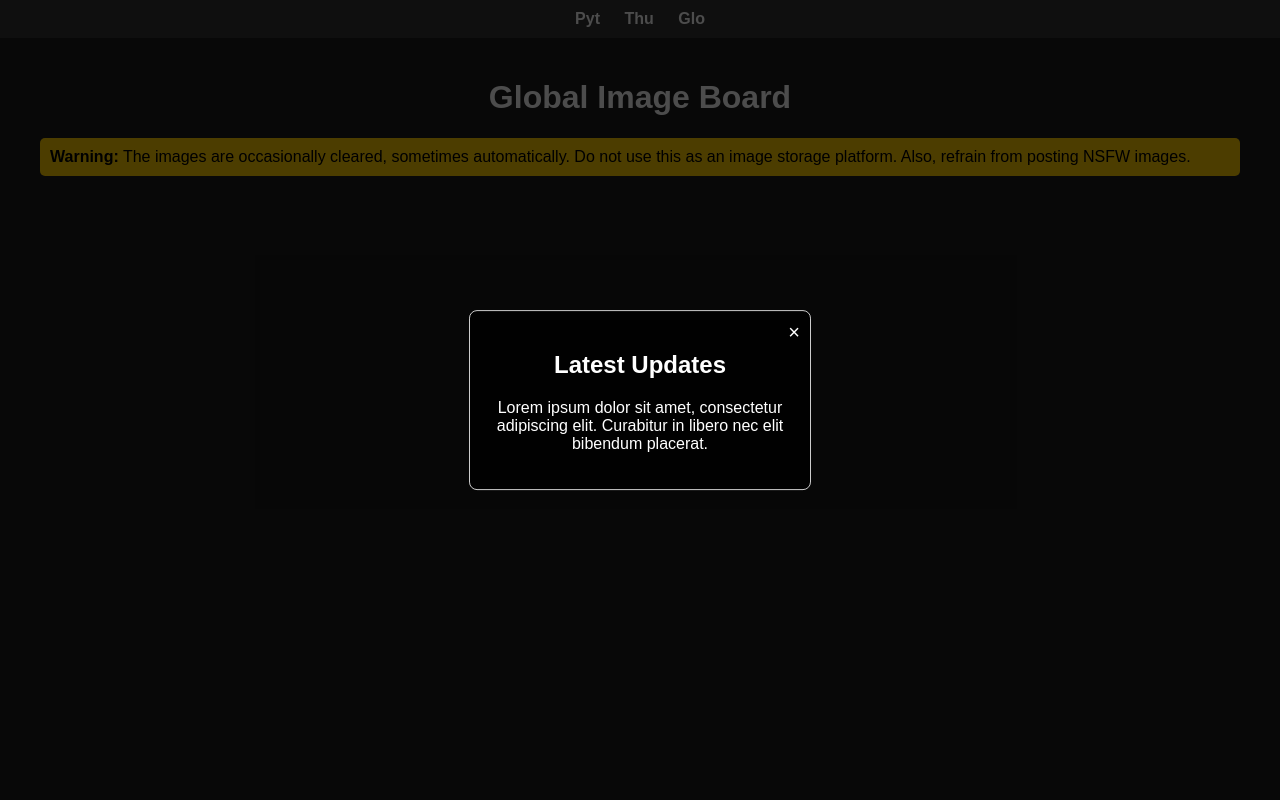
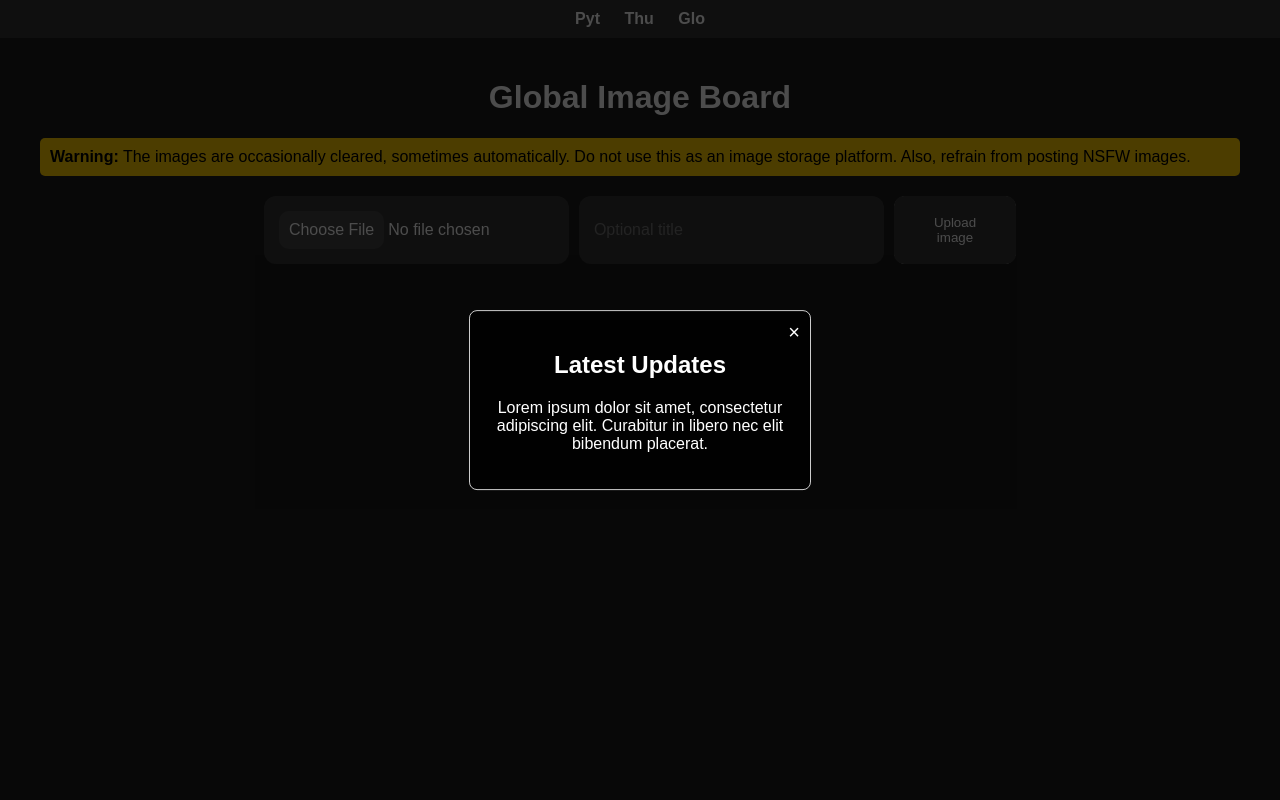
Before and after one commit to KorryKatti/Python-Image-Board, a Flask app: page /global in a window 1280 px wide. Run offline with Flask 3, Linux system fonts and the light colour scheme.

Commit message:
Global page frontend and backend

```diff
--- a/main.py
+++ b/main.py
@@ -17,6 +17,7 @@ UPLOAD_URL = 'https://api.imgbb.com/1/upload'
 
 # File to store uploaded image URLs
 IMAGE_FILE = 'uploaded_images.json'
+GLOBAL_IMAGE_FILE = 'global_images.json'
 
 
 def upload_image_to_imgbb(image):
@@ -47,6 +48,20 @@ def load_uploaded_images():
         print(f"Error loading uploaded images: {e}")
         return []
 
+def save_global_uploaded_images(images):
+    with open(GLOBAL_IMAGE_FILE, 'w') as file:
+        json.dump(images, file)
+
+def load_global_uploaded_images():
+    try:
+        with open(GLOBAL_IMAGE_FILE, 'r') as file:
+            return json.load(file)
+    except FileNotFoundError:
+        return []
+    except Exception as e:
+        print(f"Error loading uploaded images: {e}")
+        return []
+
 
 def delete_image(image_index):
     try:
@@ -62,7 +77,52 @@ def delete_image(image_index):
 
 @app.route('/global')
 def global_page():
-    return render_template('global.html')
+    uploaded_images = load_global_uploaded_images()
+    return render_template('global.html',images=uploaded_images)
+
+@app.route('/upload_global', methods=['POST'])
+def upload_global():
+    try:
+        if 'image' in request.files:
+            image = request.files['image']
+            title = f"{request.form.get('title')} - Uploaded at {int(time.time())}"
+            image_url = upload_image_to_imgbb(image)
+            if image_url:
+                uploaded_images = load_global_uploaded_images()
+                uploaded_images.insert(0, {'url': image_url, 'title': title, 'comments': []})
+                save_global_uploaded_images(uploaded_images)
+                flash('Image uploaded successfully!', 'success')
+            else:
+                flash('Failed to upload image. Please try again later.', 'error')
+    except Exception as e:
+        print(f"Error uploading image: {e}")
+        flash('An unexpected error occurred. Please try again later.', 'error')
+    return redirect(url_for('index'))
+
+@app.route('/add_global_comment/<int:image_index>', methods=['POST'])
+def add_global_comment(image_index):
+    try:
+        comment = request.form.get('comment')
+        if comment:
+            uploaded_images = load_global_uploaded_images()
+            if image_index < len(uploaded_images):
+                image = uploaded_images[image_index]
+                if 'comments' not in image:
+                    image['comments'] = []
+                if len(image['comments']) < 3:
+                    image['comments'].append(comment)
+                else:
+                    image['comments'][:-1] = image['comments'][1:]
+                    image['comments'][-1] = comment
+                save_global_uploaded_images(uploaded_images)
+            else:
+                flash('Invalid image index.', 'error')
+        else:
+            flash('Comment cannot be empty.', 'error')
+    except Exception as e:
+        print(f"Error adding comment: {e}")
+        flash('An unexpected error occurred. Please try again later.', 'error')
+    return redirect(url_for('index'))
 
 @app.route('/')
 def index():
--- /dev/null
+++ b/tempCodeRunnerFile.py
@@ -0,0 +1 @@
+upload_global
--- a/templates/global.html
+++ b/templates/global.html
@@ -1,55 +1,66 @@
 <!DOCTYPE html>
 <html lang="en">
+
 <head>
     <meta charset="UTF-8">
     <meta name="viewport" content="width=device-width, initial-scale=1.0">
     <title>Global Image Board</title>
     <style>
         body {
+
             font-family: Arial, sans-serif;
             background-color: #1a1a1a;
             color: white;
             margin: 0;
             padding: 0;
         }
+
         .container {
             max-width: 1200px;
             margin: 0 auto;
             padding: 20px;
         }
+
         h1 {
             text-align: center;
             color: white;
         }
+
         .image-grid {
             display: grid;
             grid-template-columns: repeat(auto-fill, minmax(250px, 1fr));
             gap: 20px;
         }
+
         .image-item {
             background-color: #333;
             border-radius: 5px;
             overflow: hidden;
-            box-shadow: 0 2px 5px rgba(0,0,0,0.3);
+            box-shadow: 0 2px 5px rgba(0, 0, 0, 0.3);
         }
+
         .image-item img {
             width: 100%;
             height: 200px;
             object-fit: cover;
         }
+
         .image-info {
             padding: 10px;
         }
+
         .image-info h3 {
             margin: 0;
             font-size: 16px;
             color: white;
         }
+
         .image-info p {
             margin: 5px 0 0;
             font-size: 14px;
             color: #ccc;
         }
+
         .warning {
             background-color: #ffcc00;
             color: black;
@@ -57,6 +68,7 @@
             margin-bottom: 20px;
             border-radius: 5px;
         }
+
         /* Popup styles */
         .popup {
             position: fixed;
@@ -73,6 +85,7 @@
             max-width: 300px;
             text-align: center;
         }
+
         .popup .close-btn {
             background: none;
             border: none;
@@ -83,6 +96,7 @@
             right: 10px;
             cursor: pointer;
         }
+
         .overlay {
             position: fixed;
             top: 0;
@@ -93,8 +107,170 @@
             z-index: 999;
             display: none;
         }
+
+        .upload-section {
+            display: flex;
+            align-items: center;
+            /* background-color: #1a1a1a; */
+            justify-content: center;
+            overflow: hidden;
+            /*  */
+        }
+
+        .upload-section form {
+            display: flex;
+            flex-direction: row;
+            /* Inputs and button will align vertically */
+            gap: 10px;
+            /* Space between inputs and button */
+        }
+
+        input[type="file"],
+        input[type="text"] {
+            padding: 15px;
+            border: none;
+            outline: none;
+            background-color: #333;
+            /* Same background as the button */
+            color: #fff;
+            border-radius: 12px;
+            width: 100%;
+            /* Adjust as needed */
+            box-sizing: border-box;
+            font-size: 16px;
+            transition: background-color 0.3s ease, color 0.3s ease;
+        }
+
+        input[type="file"]::file-selector-button {
+            padding: 10px;
+            border: none;
+            background-color: #444;
+            color: #fff;
+            border-radius: 10px;
+            cursor: pointer;
+        }
+
+        input[type="file"]:hover::file-selector-button,
+        input[type="text"]:hover {
+            background-color: #444;
+        }
+
+        input[type="text"]:focus {
+            background-color: #555;
+        }
+
+        .btn {
+            padding: 15px 40px;
+            border: none;
+            outline: none;
+            color: #fff;
+            cursor: pointer;
+            position: relative;
+            z-index: 1;
+            border-radius: 12px;
+            transition: color 0.3s ease, transform 0.2s ease;
+        }
+
+        .btn::before {
+            content: "";
+            background: linear-gradient(45deg,
+                    #FF0000, #FF7300, #FFFb00, #48FF00,
+                    #00FFd5, #002bFF, #FF00c8, #FF0000);
+            position: absolute;
+            top: -2px;
+            left: -2px;
+            background-size: 600%;
+            z-index: -1;
+            width: calc(100%+4px);
+            height: calc(100%+4px);
+            filter: blur(8px);
+            animation: glowing 20s linear infinite;
+            transition: opacity .3s ease-in-out;
+            border-radius: 10px;
+            opacity: 1;
+        }
+
+        @keyframes glowing {
+            0% {
+                background-position: 0 0;
+            }
+
+            50% {
+                background-position: 400% 0;
+            }
+
+            100% {
+                background-position: 0 0;
+            }
+        }
+
+        .btn::after {
+            content: "";
+            z-index: -1;
+            position: absolute;
+            width: 100%;
+            height: 100%;
+            background-color: #333;
+            left: 0;
+            top: 0;
+            border-radius: 10px;
+        }
+
+        .btn:hover::before {
+            opacity: 1;
+        }
+
+        .btn:active::after {
+            background: transparent;
+        }
+
+        .btn:active {
+            color: #000;
+            font-weight: bold;
+            transform: scale(0.95);
+        }
+        #global-comment-btn{
+            margin-top: 15px;
+        }
+        .image-container {
+            margin-bottom: 20px;
+            overflow: hidden; /* Prevent images from overlapping */
+        }
+        .image-container img {
+            max-width: 100%;
+            height: auto;
+            display: block;
+            margin: 0 auto;
+            border: 2px solid white; /* Add border to images */
+        }
+        .image-details {
+            position: relative; /* Position details relative to image */
+            background-color: rgba(255, 0, 0, 0.5); /* Semi-transparent red background */
+            color: white;
+            font-size: 12px;
+            font-weight: bold;
+            text-align: center;
+            padding: 5px 0; /* Add padding to top and bottom */
+            width: 100%; /* Full width */
+            top: 0; /* Position at top */
+        }
+        .stats {
+            flex: 1;
+            padding-left: 20px;
+        }
+        .comment-section {
+            margin-top: 20px;
+        }
+        .comment-section ul {
+            list-style-type: none;
+            padding: 0;
+        }
+        .comment-section ul li {
+            margin-bottom: 5px;
+        }
     </style>
 </head>
+
 <body>
     {% include 'header.html' %}
 
@@ -102,16 +278,46 @@
         <h1>Global Image Board</h1>
 
         <div class="warning">
-            <strong>Warning:</strong> The images are occasionally cleared, sometimes automatically. Do not use this as an image storage platform. Also, refrain from posting NSFW images.
+            <strong>Warning:</strong> The images are occasionally cleared, sometimes automatically. Do not use this as
+            an image storage platform. Also, refrain from posting NSFW images.
+        </div>
+        <div class="upload-section">
+            <form action="{{ url_for('upload_global') }}" method="post" enctype="multipart/form-data">
+                <input type="file" name="image" accept="image/*" required>
+                <input type="text" name="title" placeholder="Optional title">
+                <button type="submit" class="btn" id="upload">Upload image</button>
+            </form>
         </div>
 
-        <div class="image-grid">
+        <!-- <div class="image-grid">
             {% for image in images %}
             <div class="image-item">
                 <img src="{{ image.url }}" alt="{{ image.title }}">
                 <div class="image-info">
                     <h3>{{ image.title }}</h3>
                     <p>Uploaded at: {{ image.upload_time }}</p>
+                </div>
+            </div>
+            {% endfor %} -->
+
+
+
+
+            {% for image in images %}
+            <div class="image-container">
+                <div class="image-details">{{ image.title }}</div> <!-- Display title -->
+                <img src="{{ image.url }}" alt="Uploaded Image" height="650" width="650">
+                <div class="comment-section">
+                    <h3>Comments</h3>
+                    <form action="{{ url_for('add_global_comment', image_index=loop.index0) }}" method="post">
+                        <input type="text" name="comment" placeholder="Add a comment">
+                        <button type="submit"class="btn" id="global-comment-btn">Post</button>
+                    </form>
+                    <ul>
+                        {% for comment in image.comments %}
+                        <li>{{ comment }}</li>
+                        {% endfor %}
+                    </ul>
                 </div>
             </div>
             {% endfor %}
@@ -128,7 +334,7 @@
 
     <script>
         // Make closePopup function global
-        window.closePopup = function() {
+        window.closePopup = function () {
             document.getElementById('overlay').style.display = 'none';
             document.getElementById('popup').style.display = 'none';
         }
@@ -142,4 +348,5 @@
         window.onload = showPopup;
     </script>
 </body>
+
 </html>
```
